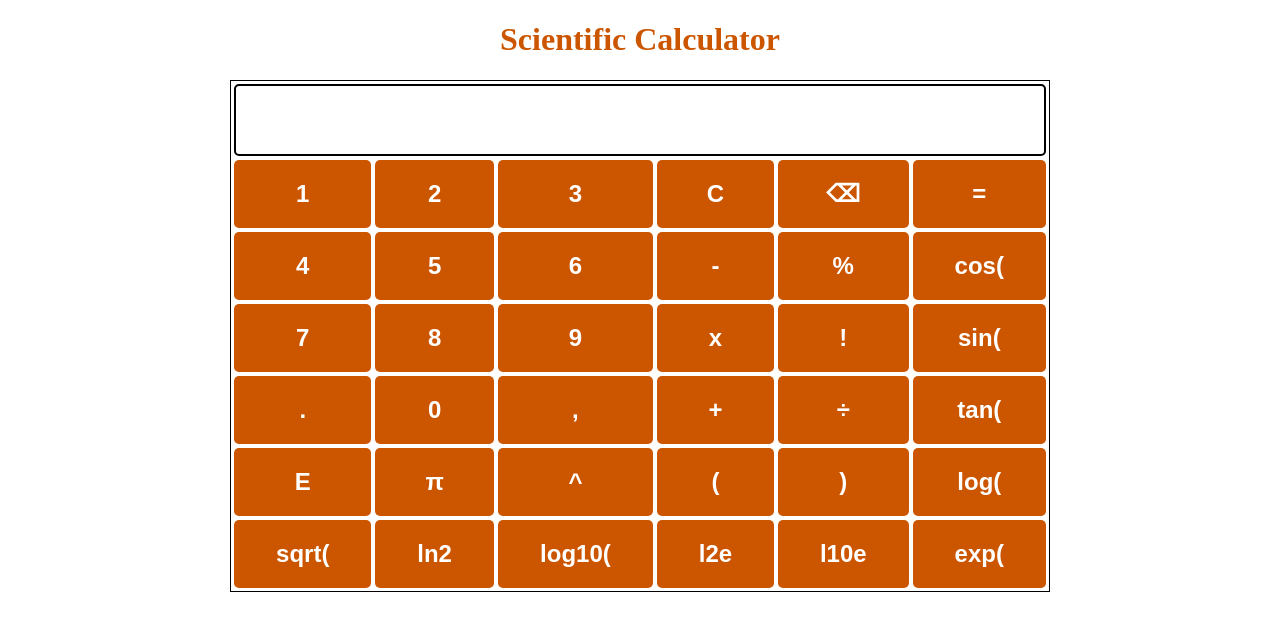
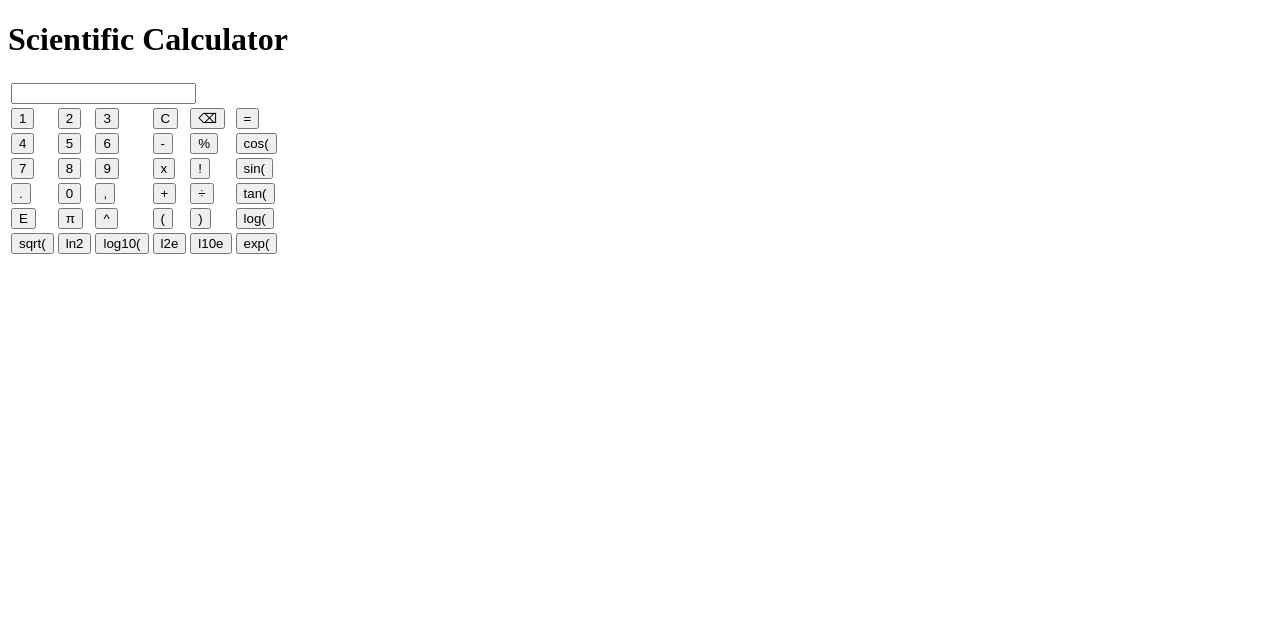
Before and after one commit to Carrot-King700/Carrot-King700, a plain HTML site: page index.html in a window 1280 px wide. Drawn offline with nearby package versions, Linux system fonts and the light colour scheme.

Commit message:
get rid of style

```diff
--- a/index.html
+++ b/index.html
@@ -81,44 +81,6 @@
     }
 </script>
 </head>
-<style>
-	table {
-	border: 1px solid black;
-	margin-left: auto;
-	margin-right: auto;
-}
-
-input[type="button"] {
-	width: 100%;
-	padding: 20px 40px;
-	background-color: #c50;
-	color: white;
-	font-size: 24px;
-	font-weight: bold;
-	border: none;
-	border-radius: 5px;
-}
-
-input[type="text"] {
-	padding: 20px 240px;
-	font-size: 24px;
-	font-weight: bold;
-	border: none;
-	border-radius: 5px;
-	border: 2px solid black;
-	text-align: left;
-}
-
-display {
-	text-align: left;
-}
-
-h1{
-	color: #c50;
-	text-align: center;
-}
-
-</style>
 <body>
 	<h1>
 		Scientific Calculator</h1>
```
